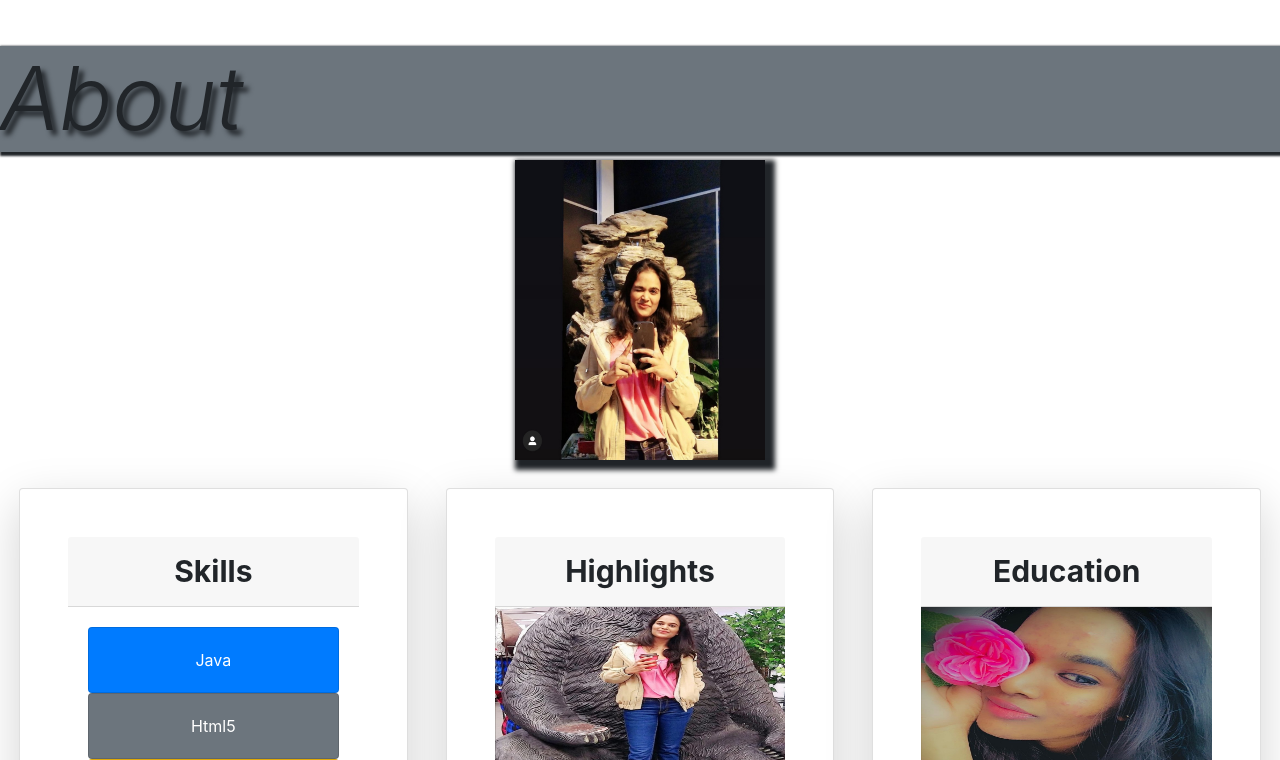
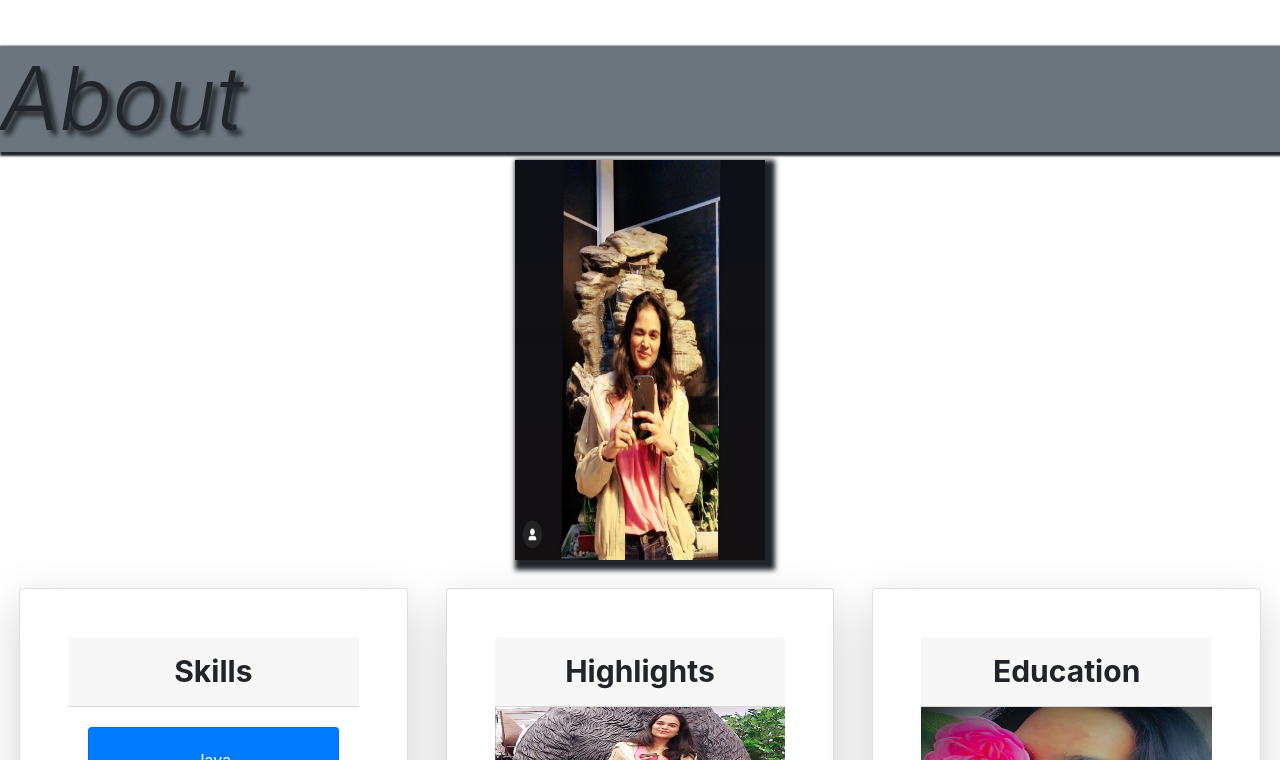
Before and after one commit to Har269/Ramu, a plain HTML site: page aboutus.html in a window 1280 px wide. Shown: the part 728-1488 px from the top of the page. Drawn offline with nearby package versions, Linux system fonts and the light colour scheme.

Commit message:
Update aboutus.html

```diff
--- a/aboutus.html
+++ b/aboutus.html
@@ -50,7 +50,7 @@
     <div class="container-fluid">
       <div class="row">
         <div class="col-md-12 sm-12 lg-5">
-          <img src="images/g.jpg" height="300px" width="250px" style="margin-left: 500px; box-shadow: 5px 5px 5px 5px; background-color: cyan">
+          <img src="images/g.jpg" height="400px" width="250px" style="margin-left: 500px; box-shadow: 5px 5px 5px 5px; background-color: cyan">
         </div>
       </div>
     </div>
```
